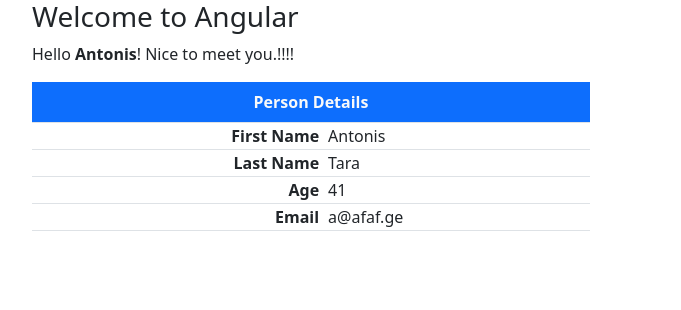
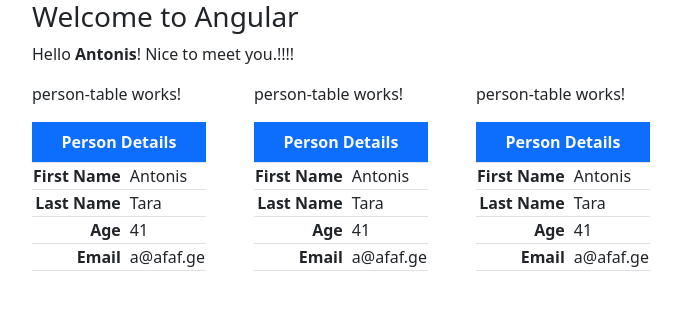
Before and after one commit to AntonisTaramigkos/Angular, an Angular app: page / in a window 1280 px wide. Shown: the top 310 px of the page, without its empty margins (50-731 px from the left). Built offline with nearby package versions, Linux system fonts and the light colour scheme.

Commit message:
New Component

```diff
--- a/src/app/app.component.html
+++ b/src/app/app.component.html
@@ -2,26 +2,10 @@
 <h3>Welcome to Angular</h3>
 <p>Hello <strong>{{name}}</strong>! Nice to meet you.!!!!</p>
 
+<div class="d-flex gap-5 text-nowrap ">
+    <app-person-table></app-person-table>
+    <app-person-table></app-person-table>
+    <app-person-table></app-person-table>
+</div>
 
-<table class="table table-bordered w-50">
-  <caption class="caption-top fw-bold bg-primary text-light text-center">
-    Person Details
-  </caption>
-  <tr>
-    <td class="fw-semibold text-end">First Name</td>
-    <td class="ps-2">{{ person.givenName }}</td>
-  </tr>
-  <tr>
-    <td class="fw-semibold text-end">Last Name</td>
-    <td class="ps-2">{{ person.surName }}</td>
-  </tr>
-  <tr>
-    <td class="fw-semibold text-end">Age</td>
-    <td class="ps-2">{{ person.age }}</td>
-  </tr>
-  <tr>
-    <td class="fw-semibold text-end">Email</td>
-    <td class="ps-2">{{ person.email }}</td>
-  </tr>
-</table>
 </div>
--- a/src/app/app.component.ts
+++ b/src/app/app.component.ts
@@ -1,20 +1,15 @@
 import { Component } from '@angular/core';
+import { PersonTableComponent } from './compoments/person-table/person-table.component';
 
 @Component({
   selector: 'app-root',
   standalone: true,
-  imports: [],
+  imports: [PersonTableComponent],
   templateUrl: './app.component.html',
   styleUrl: './app.component.css'
 })
 export class AppComponent {
   name = "Antonis";
 
-  person = {
-    givenName : "Antonis",
-    surName :"Tara",
-    age: 41,
-    email: "a@afaf.ge"
 
-  }
 }
--- /dev/null
+++ b/src/app/compoments/person-table/person-table.component.html
@@ -0,0 +1,24 @@
+<p>person-table works!</p>
+
+
+<table class="table table-bordered w-50">
+    <caption class="caption-top fw-bold bg-primary text-light text-center">
+      Person Details
+    </caption>
+    <tr>
+      <td class="fw-semibold text-end">First Name</td>
+      <td class="ps-2">{{ person.givenName }}</td>
+    </tr>
+    <tr>
+      <td class="fw-semibold text-end">Last Name</td>
+      <td class="ps-2">{{ person.surName }}</td>
+    </tr>
+    <tr>
+      <td class="fw-semibold text-end">Age</td>
+      <td class="ps-2">{{ person.age }}</td>
+    </tr>
+    <tr>
+      <td class="fw-semibold text-end">Email</td>
+      <td class="ps-2">{{ person.email }}</td>
+    </tr>
+  </table>
--- /dev/null
+++ b/src/app/compoments/person-table/person-table.component.ts
@@ -0,0 +1,21 @@
+import { Component } from '@angular/core';
+
+@Component({
+  selector: 'app-person-table',
+  standalone: true,
+  imports: [],
+  templateUrl: './person-table.component.html',
+  styleUrl: './person-table.component.css'
+})
+export class PersonTableComponent {
+  person = {
+    givenName : "Antonis",
+    surName :"Tara",
+    age: 41,
+    email: "a@afaf.ge"
+
+  }
+
+
+
+}
```
Also changed, not shown: src/app/compoments/person-table/person-table.component.css (added), 1 other file (tests, documents, lock files or other folders).
